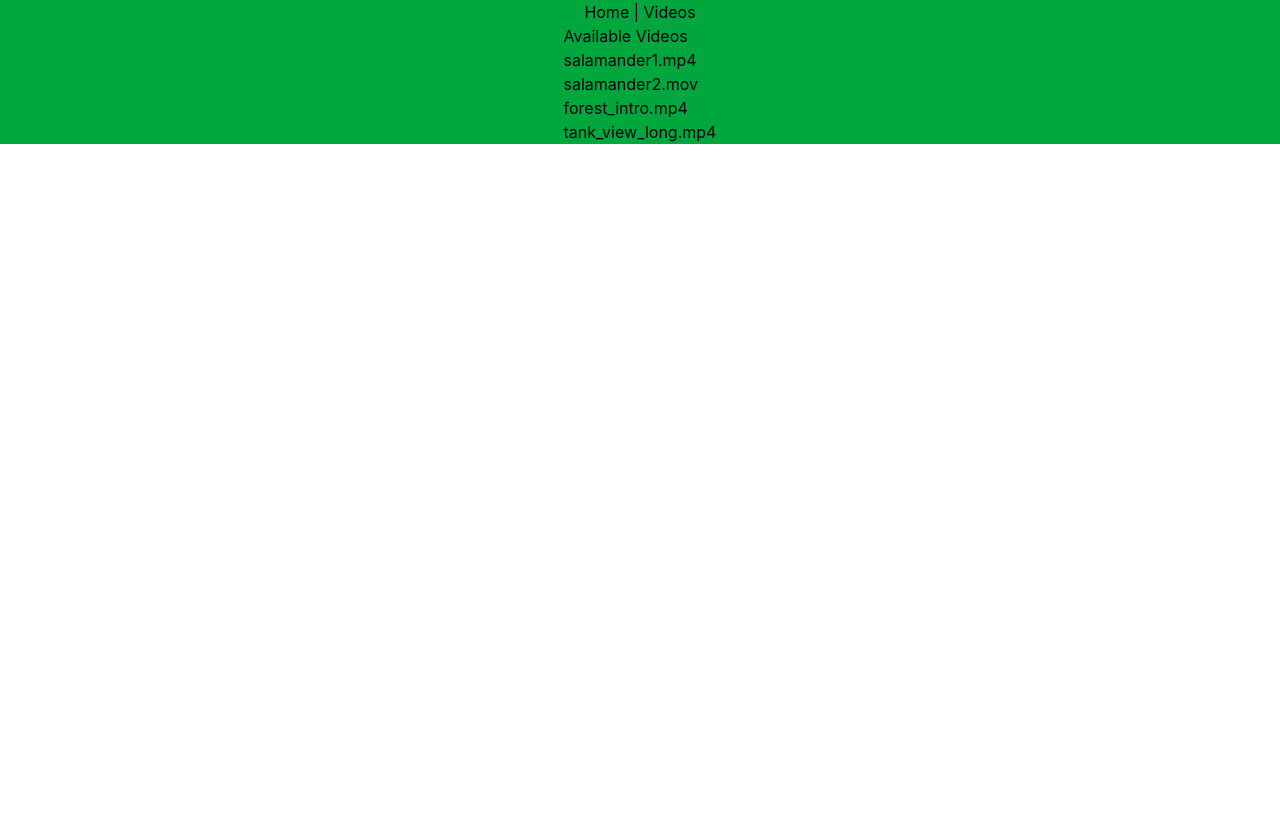
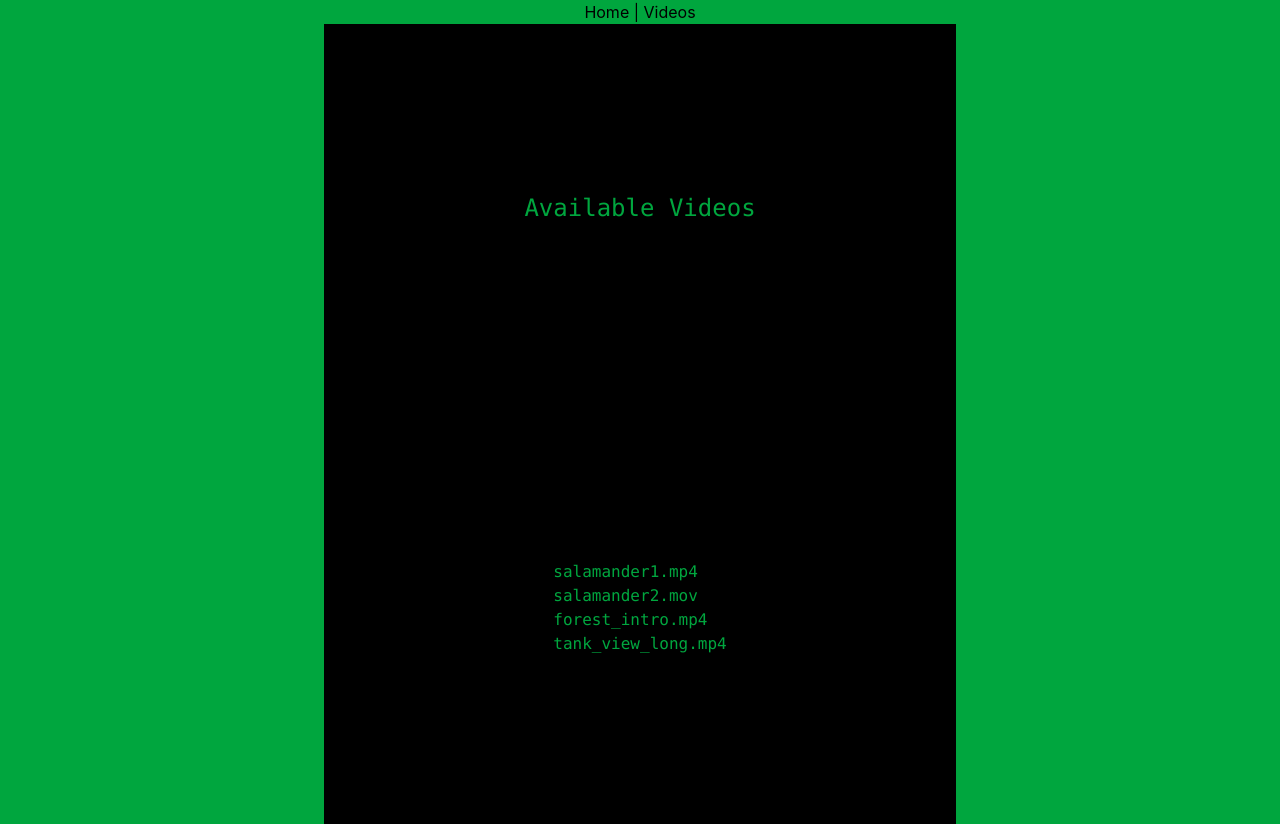
Before and after one commit to samkosal/Salamander_Project, a React (Vite) app: page /videos in a window 1280 px wide. Before the commit the page ends 800 px from the top, so only its background shows below. Built offline with nearby package versions, Linux system fonts and the light colour scheme.

Commit message:
Added tailwind styling

```diff
--- a/src/App.jsx
+++ b/src/App.jsx
@@ -7,11 +7,11 @@ import './index.css'
 
 export default function App() {
   return (
-    <div className="bg-green-600 text-black grid place-items-center">
+    <div className="bg-green-600 text-black grid place-items-center font-Arial">
       <nav>
-        <Link to="/">Home</Link>
+        <Link to="/" className="hover:text-red-600">Home</Link>
         {' | '}
-        <Link to="/videos">Videos</Link>
+        <Link to="/videos" className="hover:text-red-600">Videos</Link>
       </nav>
       <Routes>
         <Route path="/" element={<Home />} />
--- a/src/pages/Home.jsx
+++ b/src/pages/Home.jsx
@@ -2,7 +2,7 @@
 
 export default function Home() {
   return (
-    <div className="min-h-screen bg-black text-white grid place-items-center font-Arial">
+    <div className="min-h-screen bg-black text-white grid place-items-center">
       <div className="text-center m-10">
         <h1 className="text-4xl font-bold text-green-600">Salamander Tracker</h1>
         <p className="text-xl font-bold text-green-600">Pick a video from the Videos page to start analyzing.</p>
--- a/src/pages/Preview.jsx
+++ b/src/pages/Preview.jsx
@@ -4,10 +4,10 @@ export default function Preview() {
   const { filename } = useParams();
 
   return (
-    <div>
+    <div className="min-h-screen bg-black text-green-600 grid place-items-center px-50 font-mono">
       <h1>Preview: {filename}</h1>
       <p>Thumbnail and tuning controls will go here in a future pair program.</p>
-      <Link to="/videos">Back to videos</Link>
+      <Link to="/videos" className="hover:text-red-600">Back to videos</Link>
     </div>
   );
 }
--- a/src/pages/Videos.jsx
+++ b/src/pages/Videos.jsx
@@ -22,19 +22,19 @@ export default function Videos() {
   }, []);
 
   if (error) {
-    return <p>Could not load videos: {error}</p>;
+    return <p className="font-mono text-red-600">Could not load videos: {error}</p>;
   }
 
   if (loading) {
-    return <p>Loading videos...</p>;
+    return <p className="font-mono text-green-600">Loading videos...</p>;
   }
 
   return (
-    <div>
-      <h1>Available Videos</h1>
-      <ul>
+    <div className="min-h-screen bg-black text-green-600 grid place-items-center px-50 font-mono">
+      <h1 className="text-2xl">Available Videos</h1>
+      <ul className="flex flex-wrap flex-col justify-evenly">
         {videos.map((filename) => (
-          <li key={filename}>
+          <li key={filename} className="hover:text-red-600">
             <Link to={`/preview/${filename}`}>{filename}</Link>
           </li>
         ))}
```
